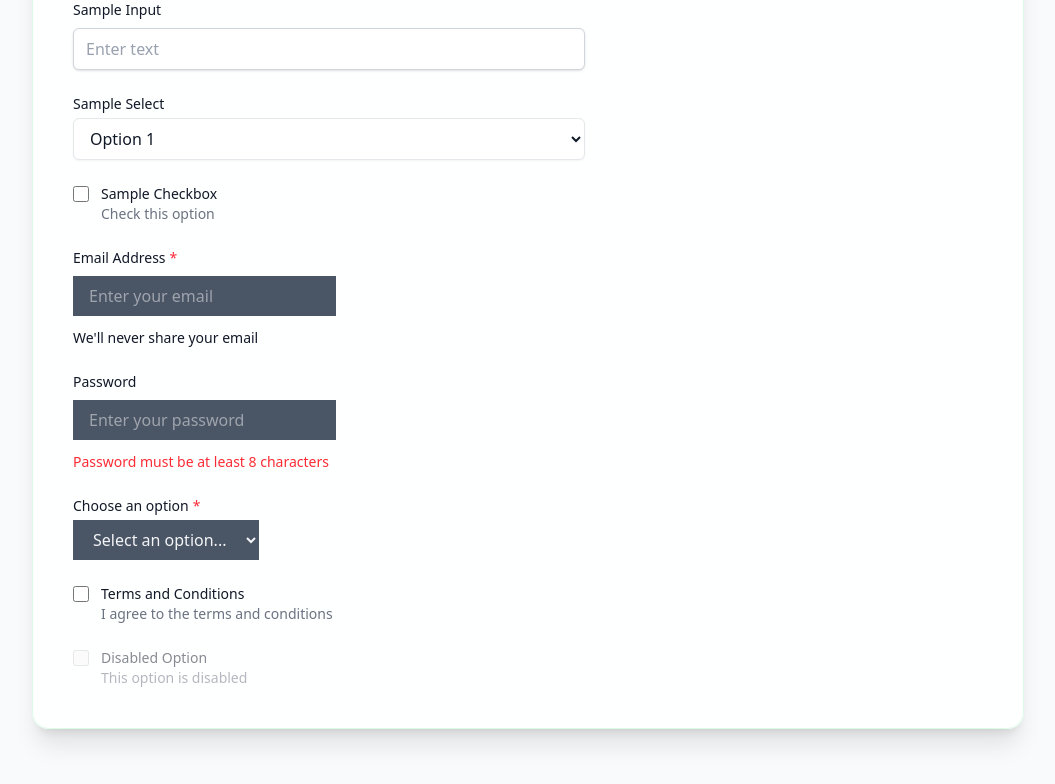
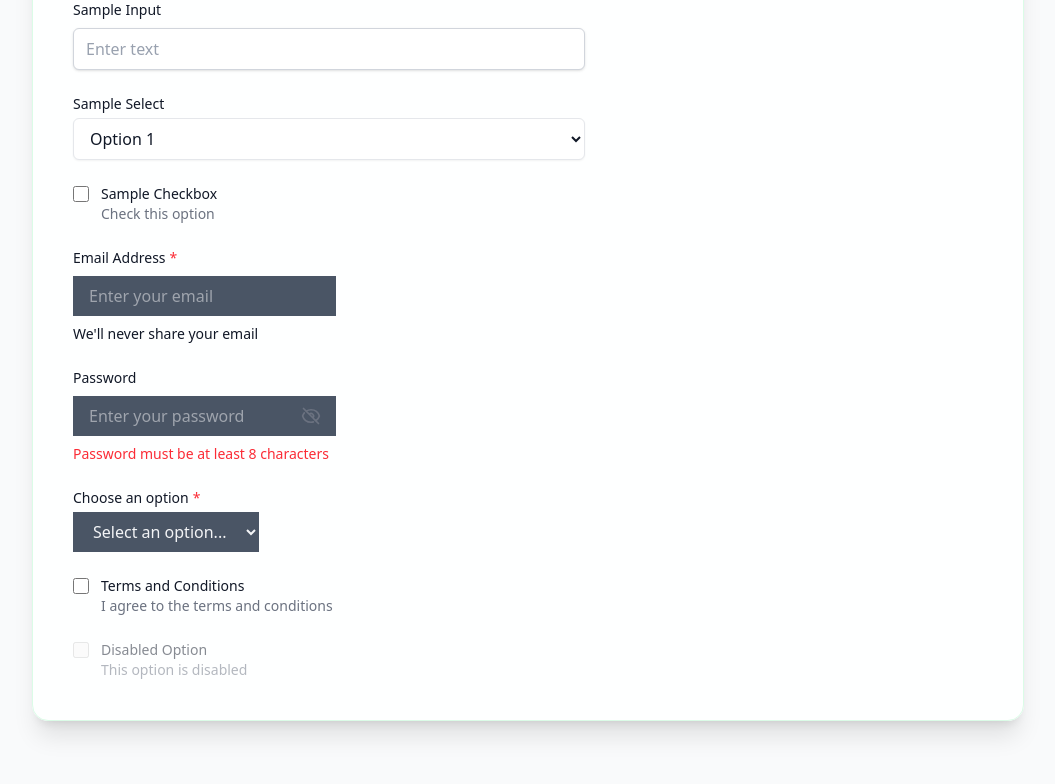
Before and after one commit to xMrAfonso/component-library, a Next.js app: page /components in a window 1280 px wide. Shown: the part 1925-2709 px from the top of the page, without its empty margins (112-1167 px from the left). Built offline with nearby package versions, Linux system fonts and the light colour scheme.

Commit message:
Added the eye toggle to Hide or un-hide the password in the component

```diff
--- a/src/app/components/inputs/TextInput.jsx
+++ b/src/app/components/inputs/TextInput.jsx
@@ -1,3 +1,5 @@
+import { useState } from "react";
+
 export default function TextInput({
   label,
   placeholder,
@@ -7,19 +9,22 @@
   type = "text",
   ...props
 }) {
+  const [showPassword, setShowPassword] = useState(false);
+  const isPassword = type === "password";
   return (
-    <div className="w-full space-y-2">
+    <div className="w-full space-y-2 relative">
       {label && (
         <label className="block text-gray-700 dark:text-gray-300 text-sm font-medium mb-2">
           {label}
           {required && <span className="text-red-500 ml-1">*</span>}
         </label>
       )}
+      <div className="relative">
         <input
-        type={type}
+          type={isPassword ? (showPassword ? "text" : "password") : type}
           placeholder={placeholder}
           className={`
-          w-full px-3 py-2 border rounded-md shadow-sm placeholder-gray-400 dark:placeholder-gray-500 bg-white dark:bg-gray-800 text-gray-900 dark:text-white
+            w-full px-3 py-2 ${isPassword ? 'pr-10' : ''} border rounded-md shadow-sm placeholder-gray-400 dark:placeholder-gray-500 bg-white dark:bg-gray-800 text-gray-900 dark:text-white
             focus:outline-none focus:ring-2 focus:ring-offset-2 dark:focus:ring-offset-gray-800 transition-all duration-200
             ${error
               ? 'border-red-400 focus:ring-red-500 focus:border-red-500'
@@ -28,6 +33,27 @@
           `}
           {...props}
         />
+        {isPassword && (
+          <button
+            type="button"
+            onClick={() => setShowPassword((prev) => !prev)}
+            className="absolute right-65 top-1/2 transform -translate-y-1/2 text-gray-500 hover:text-gray-700 dark:text-gray-400 dark:hover:text-gray-200 transition-colors duration-150 p-1"
+            tabIndex={-1}
+            aria-label={showPassword ? "Hide password" : "Show password"}
+          >
+            {showPassword ? (
+              <svg xmlns="http://www.w3.org/2000/svg" fill="none" viewBox="0 0 24 24" strokeWidth={2} stroke="currentColor" className="w-5 h-5">
+                <path strokeLinecap="round" strokeLinejoin="round" d="M15 12a3 3 0 11-6 0 3 3 0 016 0z" />
+                <path strokeLinecap="round" strokeLinejoin="round" d="M2.458 12C3.732 7.943 7.523 5 12 5c4.478 0 8.268 2.943 9.542 7-1.274 4.057-5.064 7-9.542 7-4.477 0-8.268-2.943-9.542-7z" />
+              </svg>
+            ) : (
+              <svg xmlns="http://www.w3.org/2000/svg" fill="none" viewBox="0 0 24 24" strokeWidth={2} stroke="currentColor" className="w-5 h-5">
+                <path strokeLinecap="round" strokeLinejoin="round" d="M3.98 8.223A10.477 10.477 0 001.934 12C3.226 16.338 7.244 19.5 12 19.5c.993 0 1.953-.138 2.863-.395M6.228 6.228A10.45 10.45 0 0112 4.5c4.756 0 8.773 3.162 10.065 7.498a10.523 10.523 0 01-4.293 5.774M6.228 6.228L3 3m3.228 3.228l3.65 3.65m7.894 7.894L21 21m-3.228-3.228l-3.65-3.65m0 0a3 3 0 10-4.243-4.243m4.242 4.242L9.88 9.88" />
+              </svg>
+            )}
+          </button>
+        )}
+      </div>
       {error && (
         <p className="mt-1 text-sm text-red-500">{error}</p>
       )}
@@ -35,5 +61,5 @@
         <p className="mt-1 text-sm text-gray-600 dark:text-gray-400">{helperText}</p>
       )}
     </div>
-  )
+  );
 }
```
Lines whose indentation alone changed are shown as unchanged.
